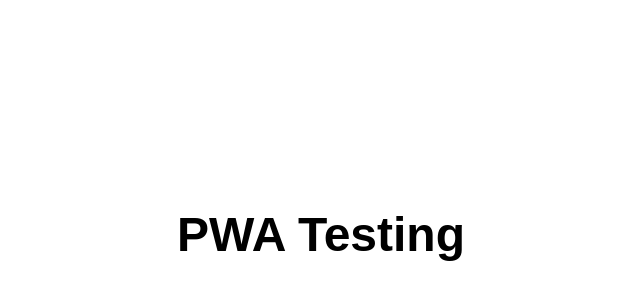
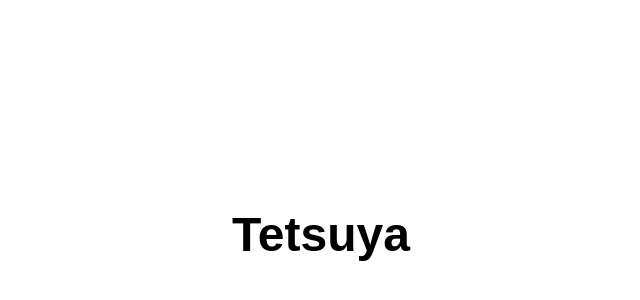
Before and after one commit to tetsuya23/tetsuya23.github.io, a plain HTML site: page index.html in a window 1280 px wide. Shown: the part 166-466 px from the top of the page, without its empty margins (319-959 px from the left). Drawn offline with Linux system fonts and the light colour scheme.

Commit message:
Update file

```diff
--- a/index.html
+++ b/index.html
@@ -2,7 +2,7 @@
 <html lang="en">
 <head>
   <meta charset="utf-8">
-  <title>PWA Testing</title>
+  <title>Tetsuya</title>
   <link rel="manifest" href="/manifest.json">
   <link rel="stylesheet" href="css/style.css">
   <link rel="icon" href="favicon.ico" type="image/x-icon" />
@@ -11,14 +11,14 @@
   <meta name="theme-color" content="white"/>
   <meta name="apple-mobile-web-app-capable" content="yes">
   <meta name="apple-mobile-web-app-status-bar-style" content="black">
-  <meta name="apple-mobile-web-app-title" content="PWA Testing">
+  <meta name="apple-mobile-web-app-title" content="Tetsuya">
   <meta name="msapplication-TileImage" content="images/hello-icon-144.png">
   <meta name="msapplication-TileColor" content="#FFFFFF">
 </head>
 
 <body class="fullscreen">
   <div class="container">
-    <h1 class="title">PWA Testing</h1>
+    <h1 class="title">Tetsuya</h1>
   </div>
   <script src="js/main.js"></script>
 </body>
```
